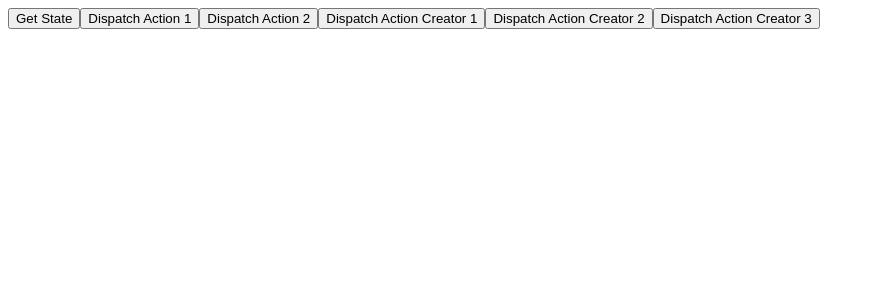
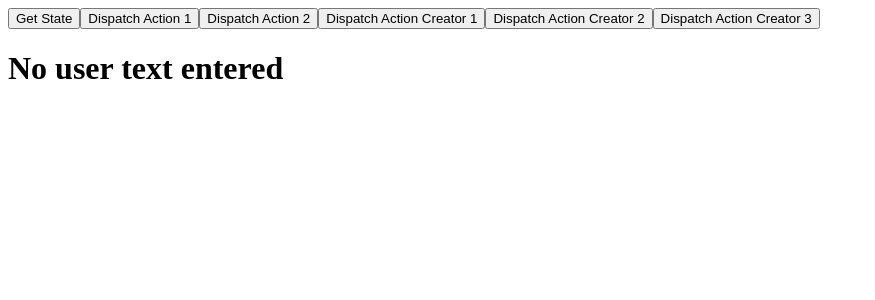
Before and after one commit to smerante/react-2019, a React (Create React App) app in the folder app1/: page / in a window 1280 px wide. Shown: the top 300 px of the page, without its empty margins (0-875 px from the left). Built offline with nearby package versions, Linux system fonts and the light colour scheme.

Commit message:
rendering state updates on screen async

```diff
--- a/app1/src/containers/container1.js
+++ b/app1/src/containers/container1.js
@@ -20,6 +20,10 @@ class Container1 extends Component {
         <button onClick={() => this.props.action_creator2()}>Dispatch Action Creator 2</button>
         <button onClick={() => this.props.action_creator3(mock_user_input)}>Dispatch Action Creator 3</button>
 
+        {this.props.userInput ?
+          <h1>{this.props.userInput}</h1>:
+          <h1>No user text entered</h1>
+        }
       </div>
     )
   }
```
